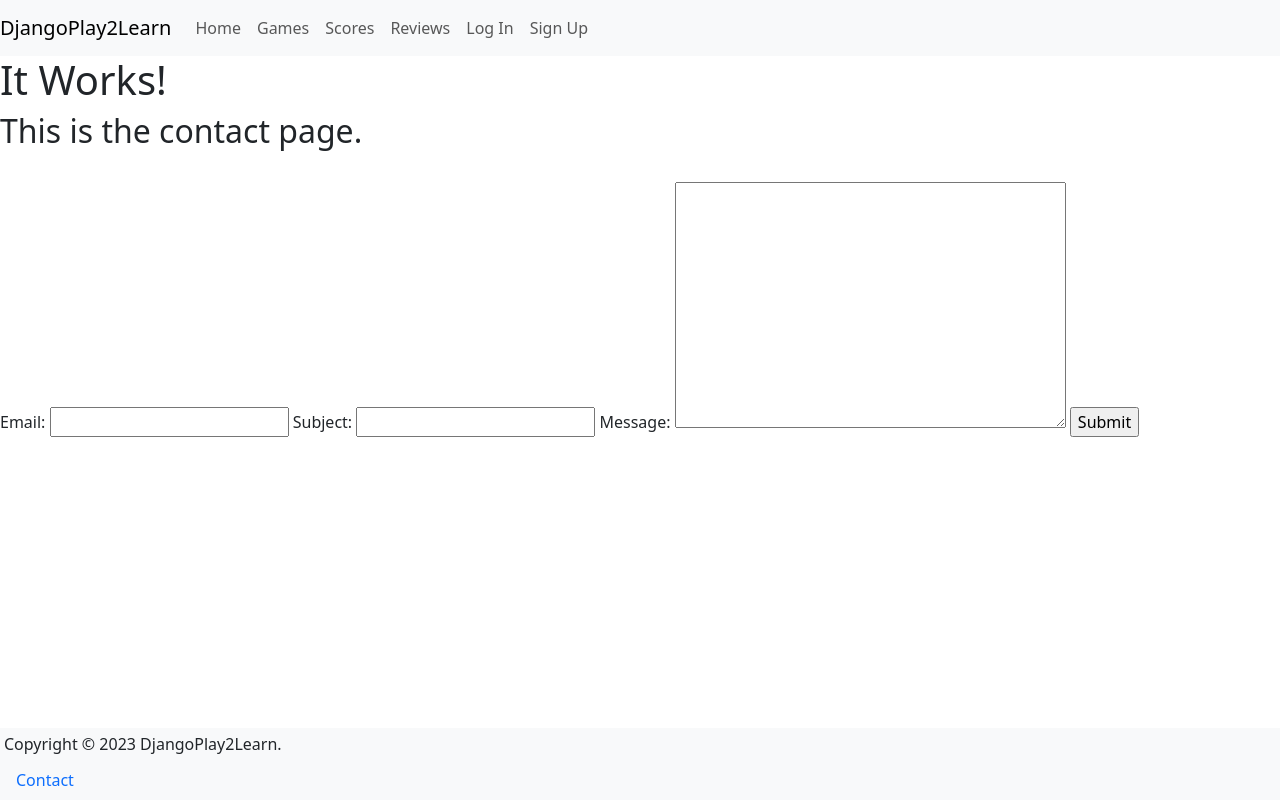
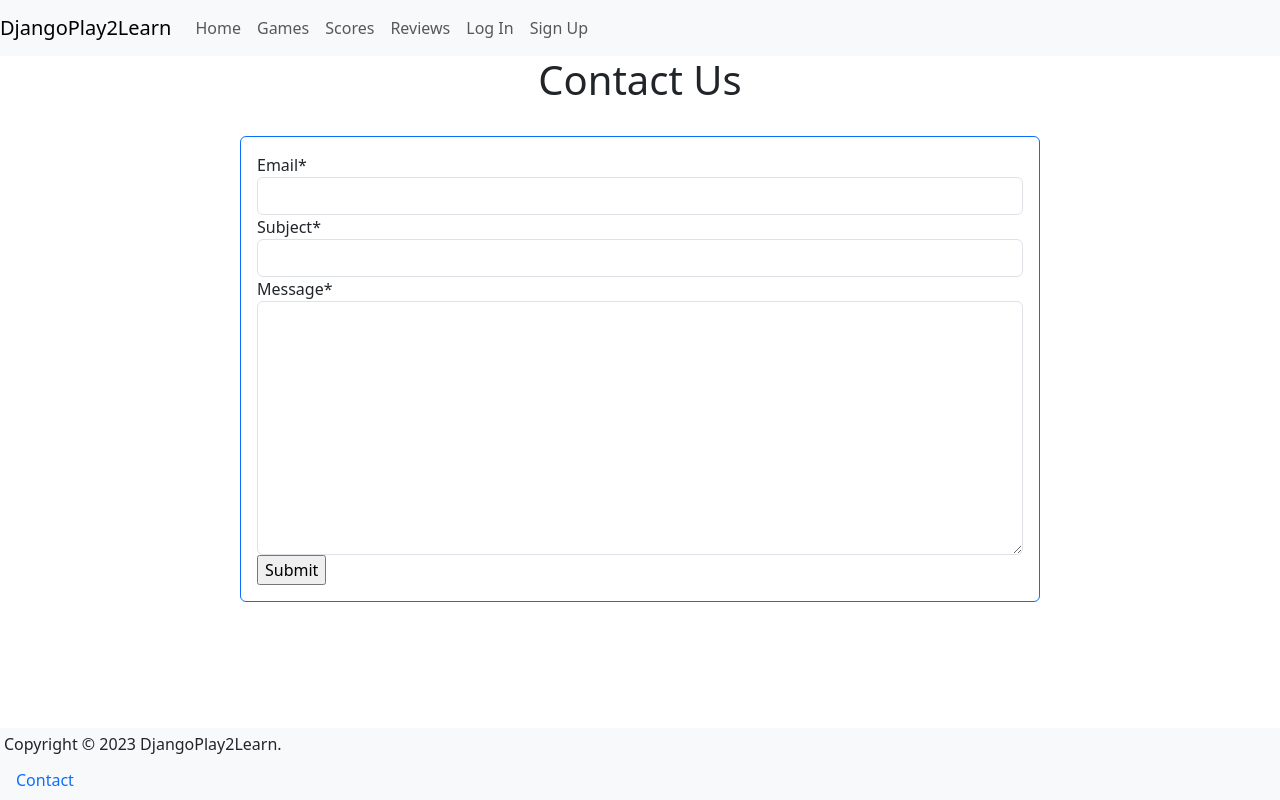
Before and after one commit to bgroveben/DjangoPlay2Learn, a Django app: page /contact/ in a window 1280 px wide. Run offline with Django 4.2, Linux system fonts and the light colour scheme; parts of the project's set-up code (start-up, migrations or seed data) failed here and were passed over; some libraries are stand-ins or nearby versions.

Commit message:
Clean up contact page

```diff
--- a/contact/templates/contact/contact.html
+++ b/contact/templates/contact/contact.html
@@ -1,17 +1,20 @@
 {% extends "_base.html" %}
 {% load static %}
+{% load crispy_forms_tags %}
+
 {% block title%}Contact{% endblock title %}
 
 <link rel="stylesheet" type="text/css" href="{% static 'contact/contact.css' %}">
 {% block main %}
-<h1>It Works!</h1>
-<h2>This is the contact page.</h2>
+<h1 class="text-center">Contact Us</h1>
 <br />
-<form action="" method="post">
-   {% csrf_token %}
-   {{ form }}
-   <input type="submit" value="Submit">
-</form>
+<div class="card border-primary m-auto mb-3 p-3" style="max-width: 50rem">
+  <form action="" method="post" novalidate>
+     {% csrf_token %}
+     {{ form|crispy }}
+     <input type="submit" value="Submit">
+  </form>
+</div>
 <br />
 <br />
 {% endblock main %}
```
